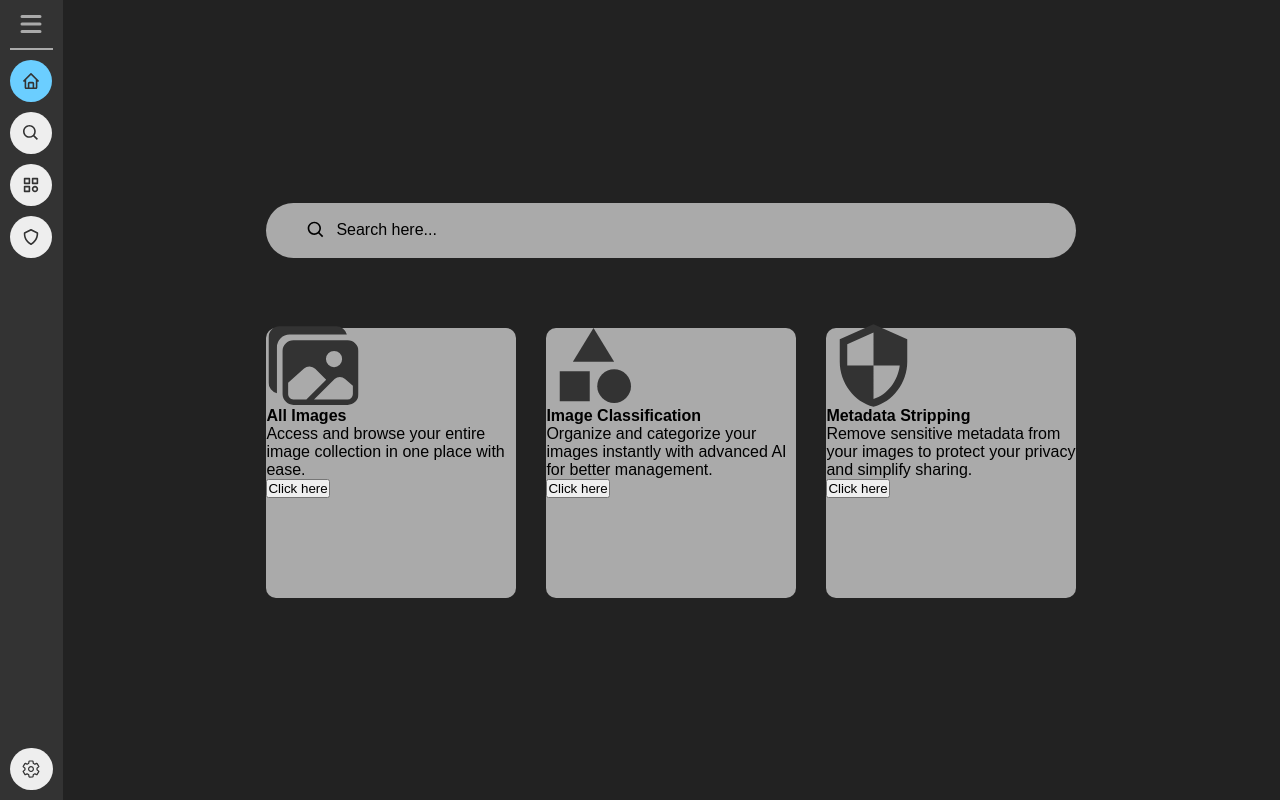
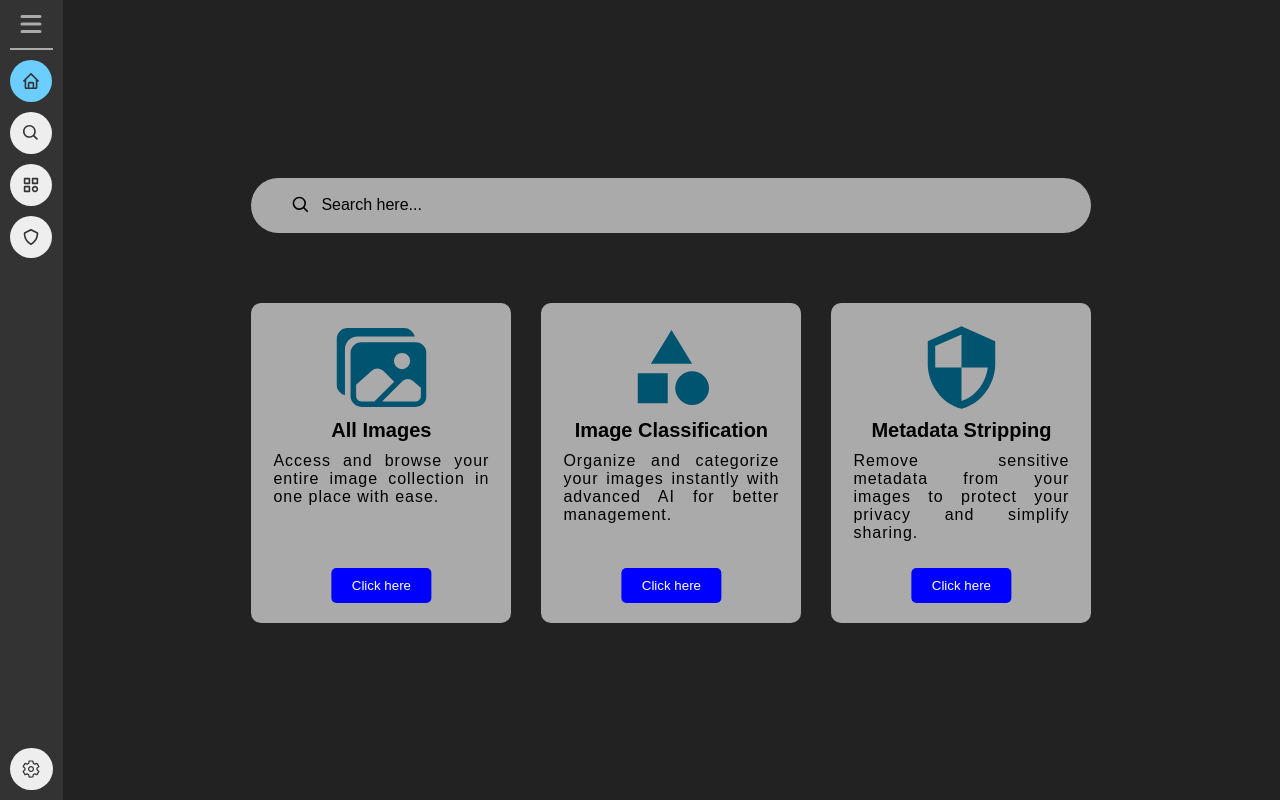
Before and after one commit to KarthikSapaliga/PixFusion, a React (Vite) app: page / in a window 1280 px wide. Built offline with nearby package versions, Linux system fonts and the light colour scheme.

Commit message:
Updated style for Modified Home page layout

```diff
--- a/src/components/Main.css
+++ b/src/components/Main.css
@@ -46,17 +46,43 @@
 }
 
 .feature-container div{
+    position: relative;
     margin-top: 50px;
-    width: 250px;
-    height: 270px;
+    width: 260px;
+    height: 320px;
     background: #aaa;
     border-radius: 10px;
+
+    padding: 12px;
+    text-align: center;
+}
+
+.feature-container div .icons{
+    margin: 15px 0 10px;
+    color: rgb(0, 84, 112);
 }
 
 .feature-container div h1{
-    font-size: 1em;
+    font-size: 1.25em;
 }
 
+.feature-container div p{
+    letter-spacing: 1px;
+    padding: 10px;
+    text-align: justify;
+}
+
+.feature-container div button{
+    position: absolute;
+    bottom: 20px;
+    left: 50%;
+    transform: translateX(-50%);
+    padding: 10px 20px;
+    background: blue;
+    color: white;
+    border: none;
+    border-radius: 5px;
+}
 
 
 
```
